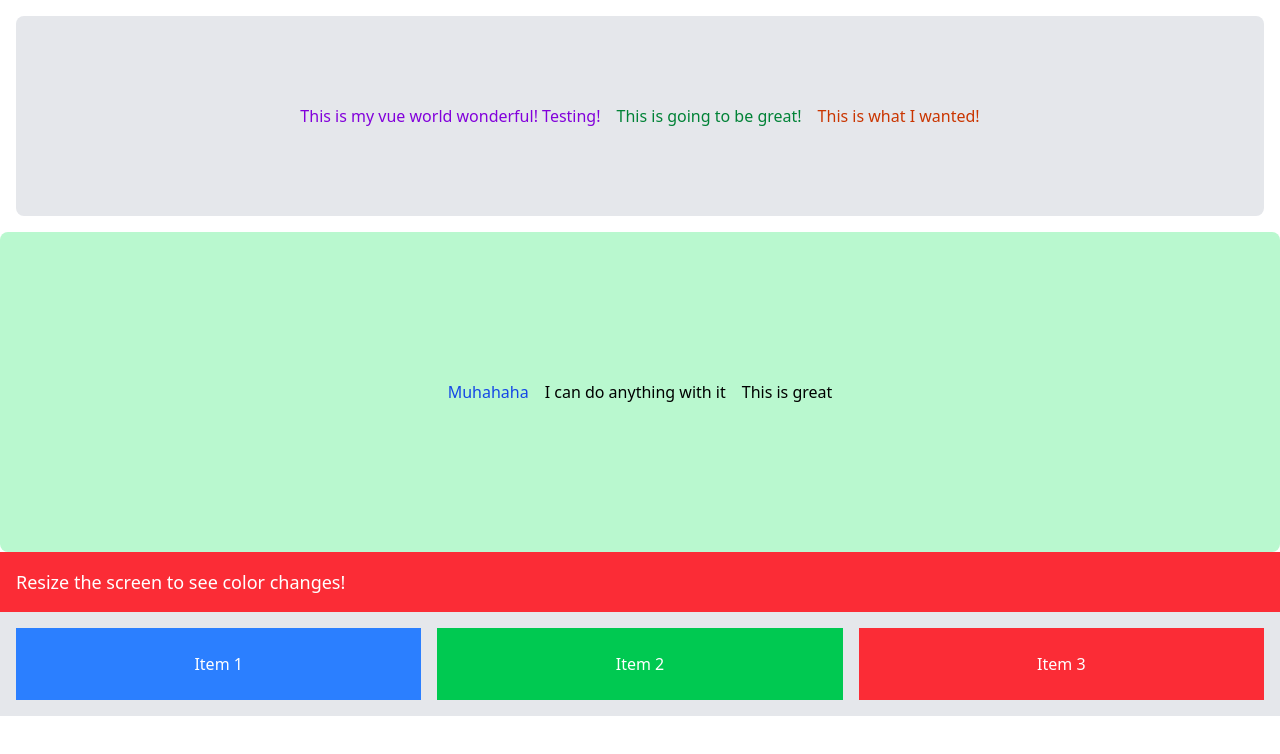
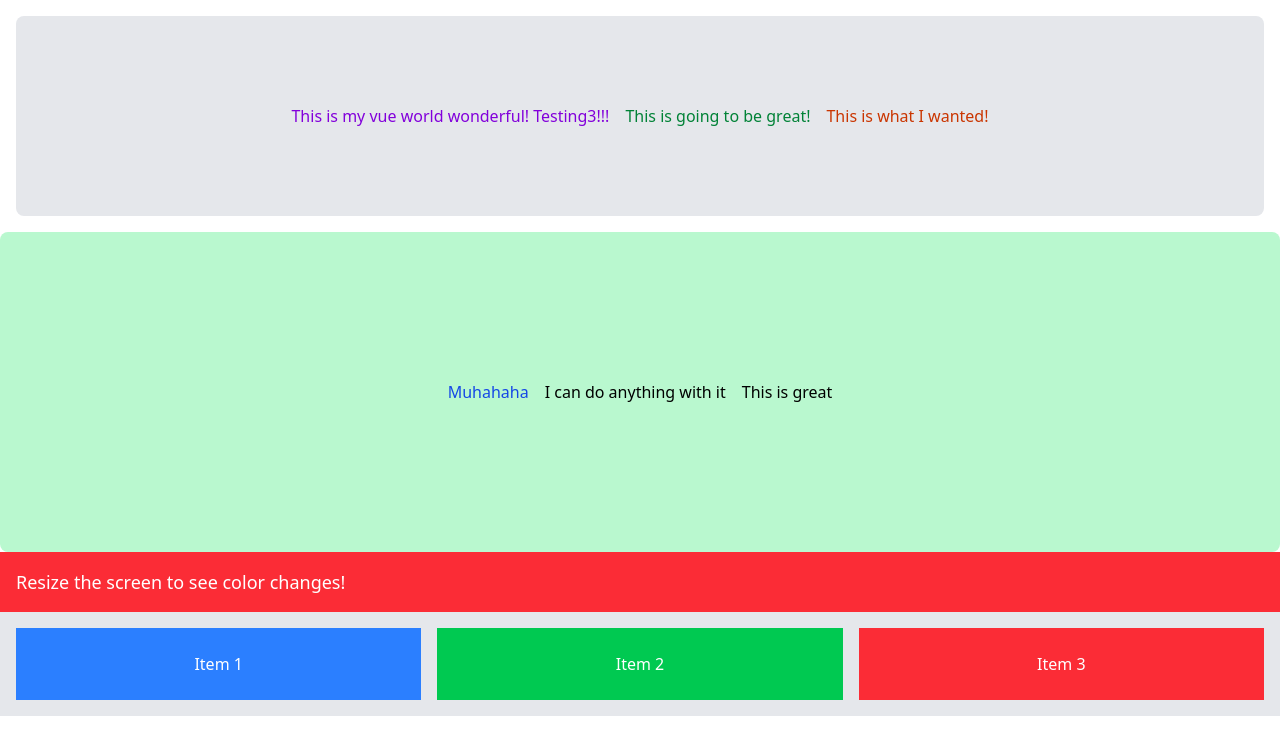
Before and after one commit to sarkuseq1999/my2nd-vue-project, a Vue app: page / in a window 1280 px wide. Shown: the top 754 px of the page. Built offline with nearby package versions, Linux system fonts and the light colour scheme.

Commit message:
testing3

```diff
--- a/src/App.vue
+++ b/src/App.vue
@@ -4,7 +4,7 @@ import HelloWorld from './components/HelloWorld.vue'
 
 <template>
   <div class="flex justify-center h-50 items-center bg-gray-200 space-x-4 m-4 rounded-lg p-4">
-    <div class="text-purple-700">This is my vue world wonderful! Testing!</div>
+    <div class="text-purple-700">This is my vue world wonderful! Testing3!!!</div>
     <div class="text-green-700">This is going to be great!</div>
     <div class="text-orange-700">This is what I wanted!</div>
   </div>
```
